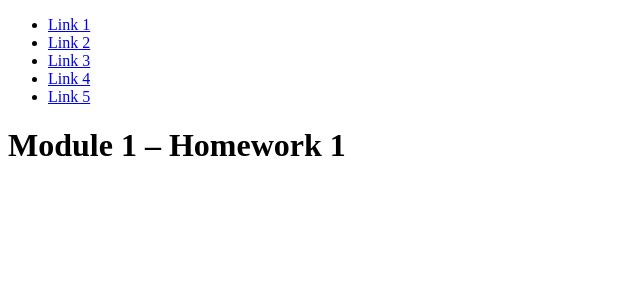
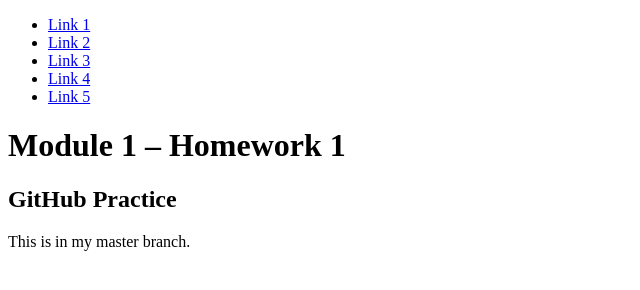
Before and after one commit to leannalrl/m1-hw1-lash-leanna, a plain HTML site: page index.html in a window 1280 px wide. Shown: the whole page, without its empty margins (0-640 px from the left). Drawn offline with Linux system fonts and the light colour scheme.

Commit message:
Added an H2 that reads “GitHub Practice” and a paragraph that reads “This is in my master branch”.

```diff
--- a/index.html
+++ b/index.html
@@ -39,6 +39,10 @@
         <h1>Module 1 – Homework 1</h1>
       </header>
 
+      <h2>GitHub Practice</h2>
+
+      <p>This is in my master branch.</p>
+
     </main>
 
     <footer>
```
